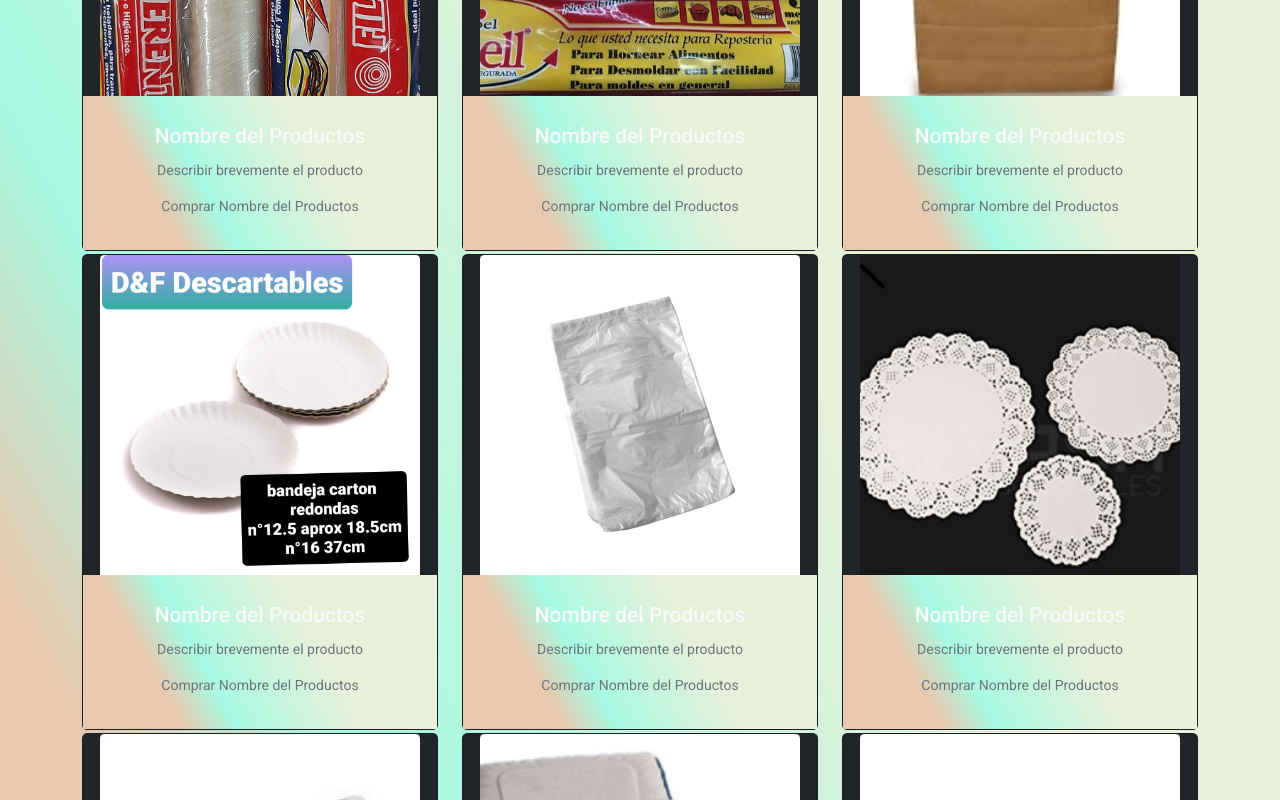
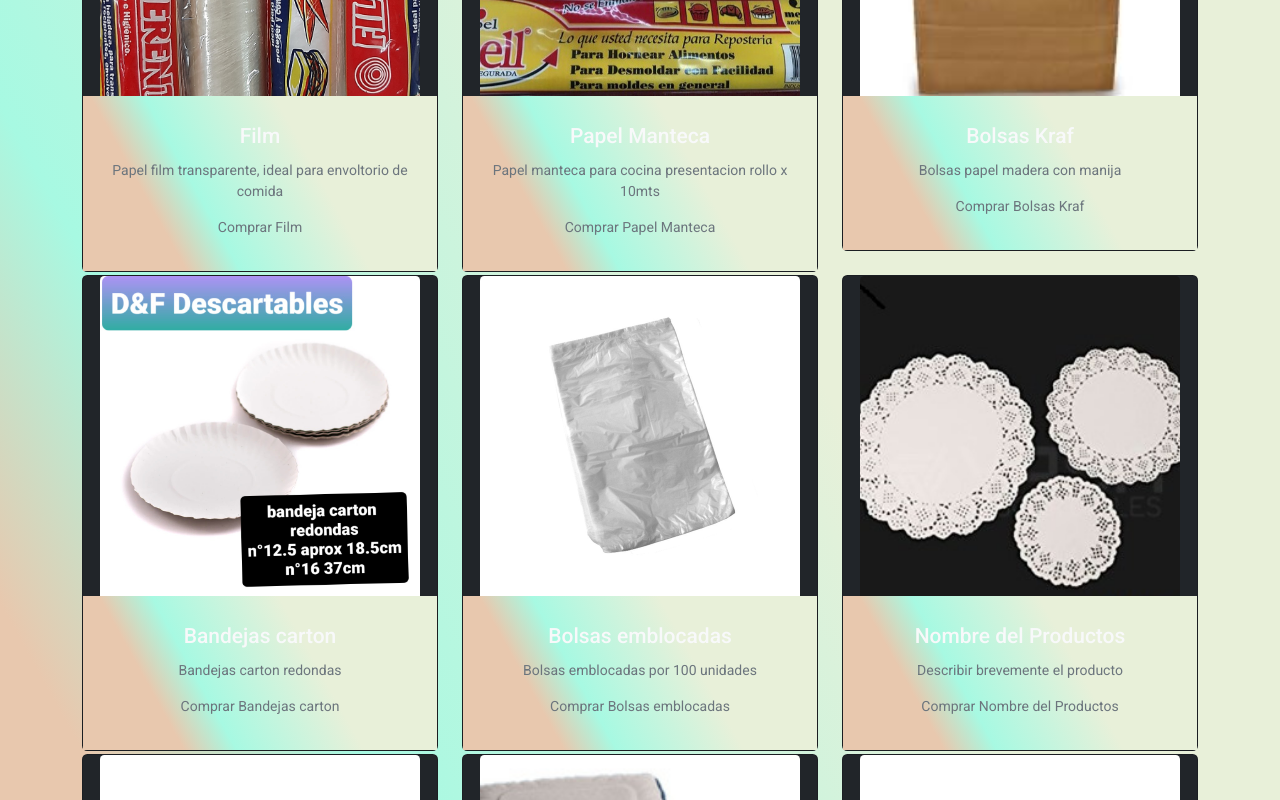
Before and after one commit to LaPameMatus/fullStack, a React (Create React App) app in the folder frontend/: page /frontend/src/component/paginas/Productos.js in a window 1280 px wide. Shown: the part 400-1200 px from the top of the page. Built offline with nearby package versions, Linux system fonts and the light colour scheme.

Commit message:
agregando descripcion a los productos

```diff
--- a/frontend/src/App.js
+++ b/frontend/src/App.js
@@ -4,20 +4,32 @@ import Navbar from "./component/navegacion/Navbar";
 import Inicio from "./component/paginas/Inicio";
 import Productos from "./component/paginas/Productos";
 import Contactos from "./component/paginas/Contactos";
-import Footer from "../src/component/navegacion/Footeer";
+import Footer from "./component/navegacion/Footeer";
 
 function App() {
   return (
-    <div className='fondo'>
+    <div className="fondo">
       <Router>
-      <Navbar/>
-      <Switch>
-        <Route path='/frontend/src/component/paginas/Inicio.js' exact component ={Inicio}/>
-        <Route path='/frontend/src/component/paginas/Productos.js' exact component ={Productos}/>
-        <Route path='/frontend/src/component/paginas/Contactos.js' exact component ={Contactos}/>
-      </Switch>
-      {/* <Footer /> */}
-    </Router>
+        <Navbar />
+        <Switch>
+          <Route
+            path="/frontend/src/component/paginas/Inicio.js"
+            exact
+            component={Inicio}
+          />
+          <Route
+            path="/frontend/src/component/paginas/Productos.js"
+            exact
+            component={Productos}
+          />
+          <Route
+            path="/frontend/src/component/paginas/Contactos.js"
+            exact
+            component={Contactos}
+          />
+        </Switch>
+        {<Footer />}
+      </Router>
     </div>
   );
 }
--- a/frontend/src/component/navegacion/Cards.js
+++ b/frontend/src/component/navegacion/Cards.js
@@ -1,82 +1,78 @@
-import React from 'react'
-import Card from './Card'
-import './Cards.css';
-import image1 from '../../img/20210316_102651.jpg';
-import image2 from '../../img/20210318_094837.jpg';
-import image3 from '../../img/BOLSA PAPEL3.jpg';
-import image4 from '../../img/20210330_111132.jpg';
-import image5 from '../../img/bolsasemblocadas.jpg';
-import image6 from '../../img/BLONDA28CM.jpg';
-import image7 from '../../img/ALUMINIO.jpg';
-import image8 from '../../img/bandejacarton.jpg';
-import image9 from '../../img/Bandejas-aptas-para-microondas-de-aluminio-con-tapa-BRC-600x600.jpg';
+import React from "react";
+import Card from "./Card";
+import "./Cards.css";
+import image1 from "../../img/20210316_102651.jpg";
+import image2 from "../../img/20210318_094837.jpg";
+import image3 from "../../img/BOLSA PAPEL3.jpg";
+import image4 from "../../img/20210330_111132.jpg";
+import image5 from "../../img/bolsasemblocadas.jpg";
+import image6 from "../../img/BLONDA28CM.jpg";
+import image7 from "../../img/ALUMINIO.jpg";
+import image8 from "../../img/bandejacarton.jpg";
+import image9 from "../../img/Bandejas-aptas-para-microondas-de-aluminio-con-tapa-BRC-600x600.jpg";
 
-
-const cards=[
+const cards = [
   {
-    id:1,
-    title:'Nombre del Productos',
-    description:'Describir brevemente el producto',
+    id: 1,
+    title: "Film",
+    description: "Papel film transparente, ideal para envoltorio de comida ",
     image: image1,
   },
   {
-    id:2,
-    title:'Nombre del Productos',
-    description:'Describir brevemente el producto',
+    id: 2,
+    title: "Papel Manteca",
+    description: "Papel manteca para cocina presentacion rollo x 10mts",
     image: image2,
   },
   {
-    id:3,
-    title:'Nombre del Productos',
-    description:'Describir brevemente el producto',
+    id: 3,
+    title: "Bolsas Kraf",
+    description: "Bolsas papel madera con manija",
     image: image3,
   },
   {
-    id:4,
-    title:'Nombre del Productos',
-    description:'Describir brevemente el producto',
+    id: 4,
+    title: "Bandejas carton",
+    description: "Bandejas carton redondas",
     image: image4,
   },
   {
-    id:5,
-    title:'Nombre del Productos',
-    description:'Describir brevemente el producto',
+    id: 5,
+    title: "Bolsas emblocadas",
+    description: "Bolsas emblocadas por 100 unidades",
     image: image5,
   },
   {
-    id:6,
-    title:'Nombre del Productos',
-    description:'Describir brevemente el producto',
+    id: 6,
+    title: "Nombre del Productos",
+    description: "Describir brevemente el producto",
     image: image6,
   },
   {
-    id:7,
-    title:'Nombre del Productos',
-    description:'Describir brevemente el producto',
+    id: 7,
+    title: "Papel Aluminio",
+    description: "Rollo papel aluminio presentacion rollo de 10mts",
     image: image7,
   },
   {
-    id:8,
-    title:'Nombre del Productos',
-    description:'Describir brevemente el producto',
+    id: 8,
+    title: "Bandejas carton",
+    description: "Bandejas carton rectangular tamaños varios",
     image: image8,
   },
   {
-    id:9,
-    title:'Nombre del Productos',
-    description:'Describir brevemente el producto',
+    id: 9,
+    title: "Bandeja Aluminio",
+    description: "Bandejas Aluminio",
     image: image9,
   },
-
-
-]
-
+];
 
 function Cards() {
   return (
     <div className="container d-flex justify-content-center align-items-center h-100">
       <div className="row">
-            {cards.map(({ title, image, description,}) => (
+        {cards.map(({ title, image, description }) => (
           <div className="col-md-4">
             <Card imageSource={image} description={description} title={title} />
           </div>
```
Lines whose indentation alone changed are shown as unchanged.
